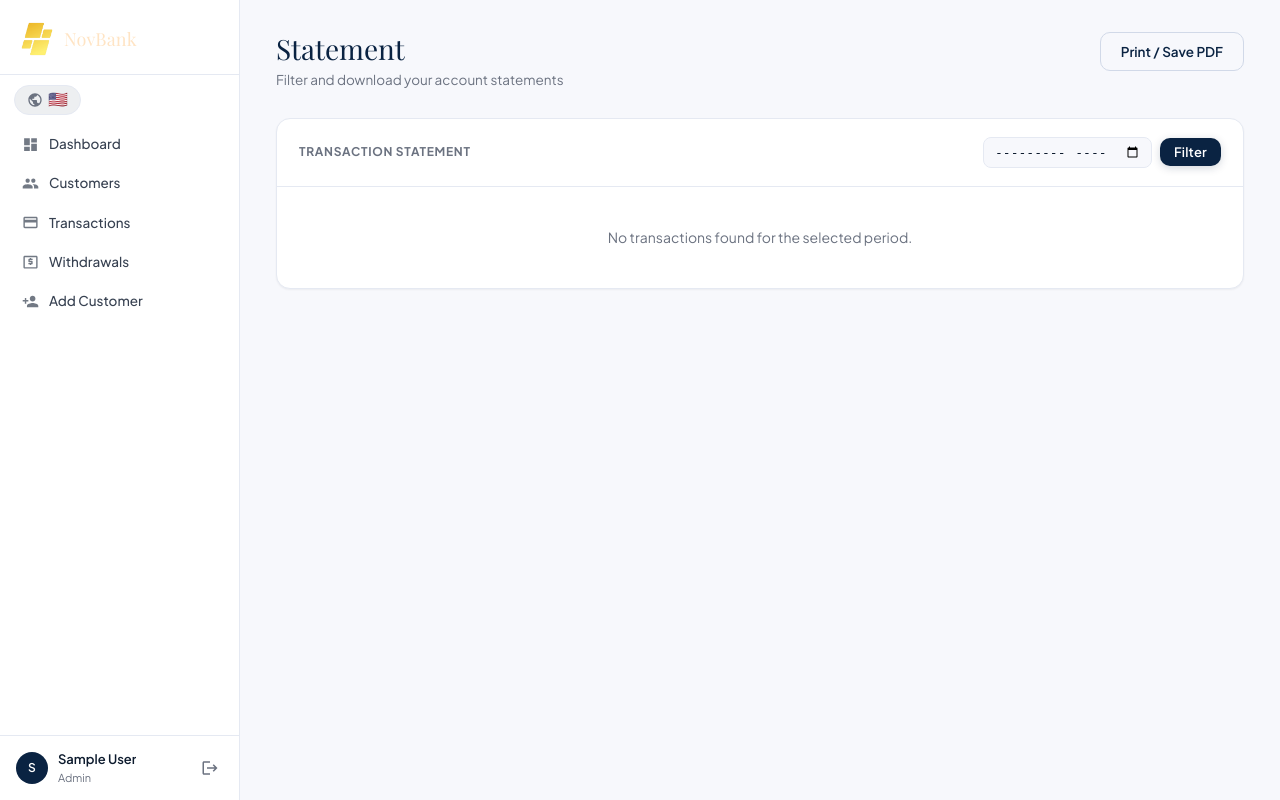
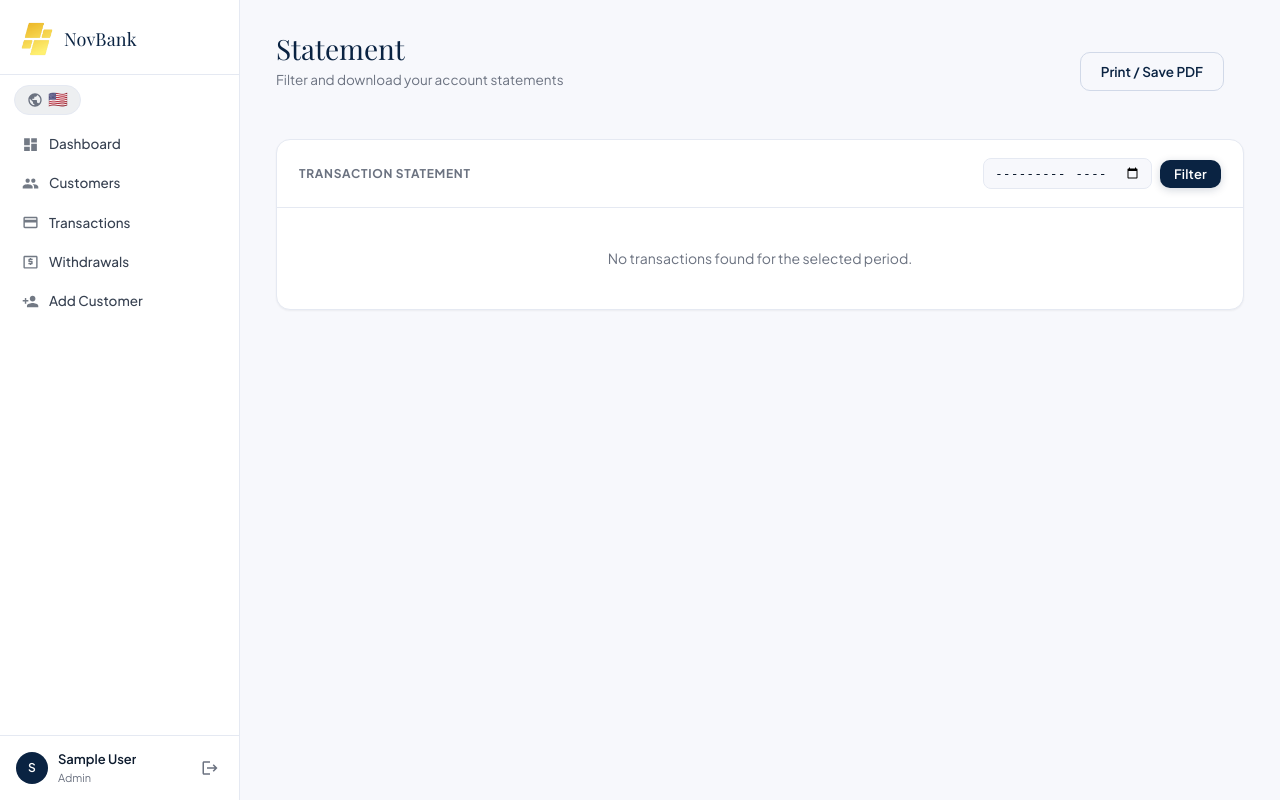
Before and after one commit to novbank/novbank, a Flask app: page /statement in a window 1280 px wide. Run offline with Flask 3, Linux system fonts and the light colour scheme; the visitor is signed in with stand-in values (Sample User, id 1); data that the repository does not hold is empty; parts of the project's set-up code (start-up, migrations or seed data) failed here and were passed over; some libraries are stand-ins or nearby versions.

Commit message:
button, balance label - margin

```diff
--- a/static/css/style.css
+++ b/static/css/style.css
@@ -621,6 +621,7 @@ html, body {
 .btn-primary.full { width: 100%; }
 
 .btn-outline {
+  margin: 20px;
   display: inline-flex;
   align-items: center;
   justify-content: center;
@@ -779,7 +780,7 @@ html, body {
   border-radius: 20px;
   font-size: 13.5px;
   color: var(--blue);
-  margin-bottom: 22px;
+  margin: 0 22px 22px 22px;
   font-weight: 500;
 }
 
--- a/templates/base.html
+++ b/templates/base.html
@@ -53,7 +53,7 @@
   <aside class="sidebar" id="sidebar">
     <div class="sidebar-logo">
       <img src="{{ url_for('static', filename='logo.png') }}" class="logo-img" alt="NovBank Logo">
-      <span class="logo-text">NovBank</span>
+      <span class="logo-text" style="color: #0a2342;">NovBank</span>
     </div>
 
     <div style="padding:10px 14px 0">
```
